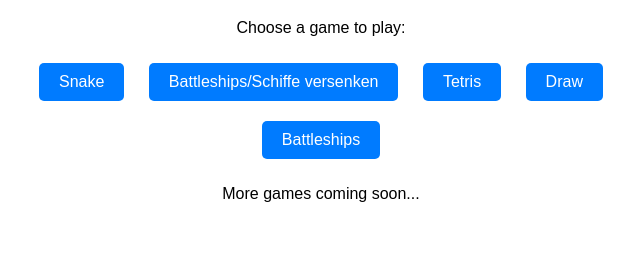
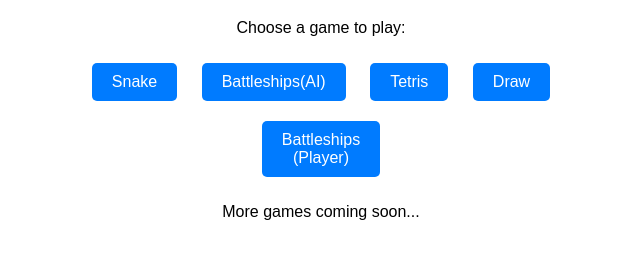
Before and after one commit to NicTrixx23-2/games-hub, a plain HTML site: page index.html in a window 1280 px wide. Shown: the part 89-348 px from the top of the page, without its empty margins (319-959 px from the left). Drawn offline with Linux system fonts and the light colour scheme.

Commit message:
Update index.html

```diff
--- a/index.html
+++ b/index.html
@@ -32,12 +32,12 @@
     <p>Choose a game to play:</p>
 
     <a href="http://nictrixx23-2.github.io/snake-game/" class="game-link">Snake</a>
-    <a href="https://nictrixx23-2.github.io/battleships-remake/" class="game-link">Battleships/Schiffe versenken</a>
+    <a href="https://nictrixx23-2.github.io/battleships-remake/" class="game-link">Battleships(AI)</a>
     <a href="https://nictrixx23-2.github.io/tetris/" class="game-link">Tetris</a>
     <a href="https://nictrixx23-2.github.io/pixel-painter/" class="game-link">Draw</a>
 
     <br>
-    <a href="https://shipthing.glitch.me/" class="game-link">Battleships</a>
+    <a href="https://shipthing.glitch.me/" class="game-link">Battleships<br>(Player)</a>
 
     <p>More games coming soon...</p>
 </body>
```
